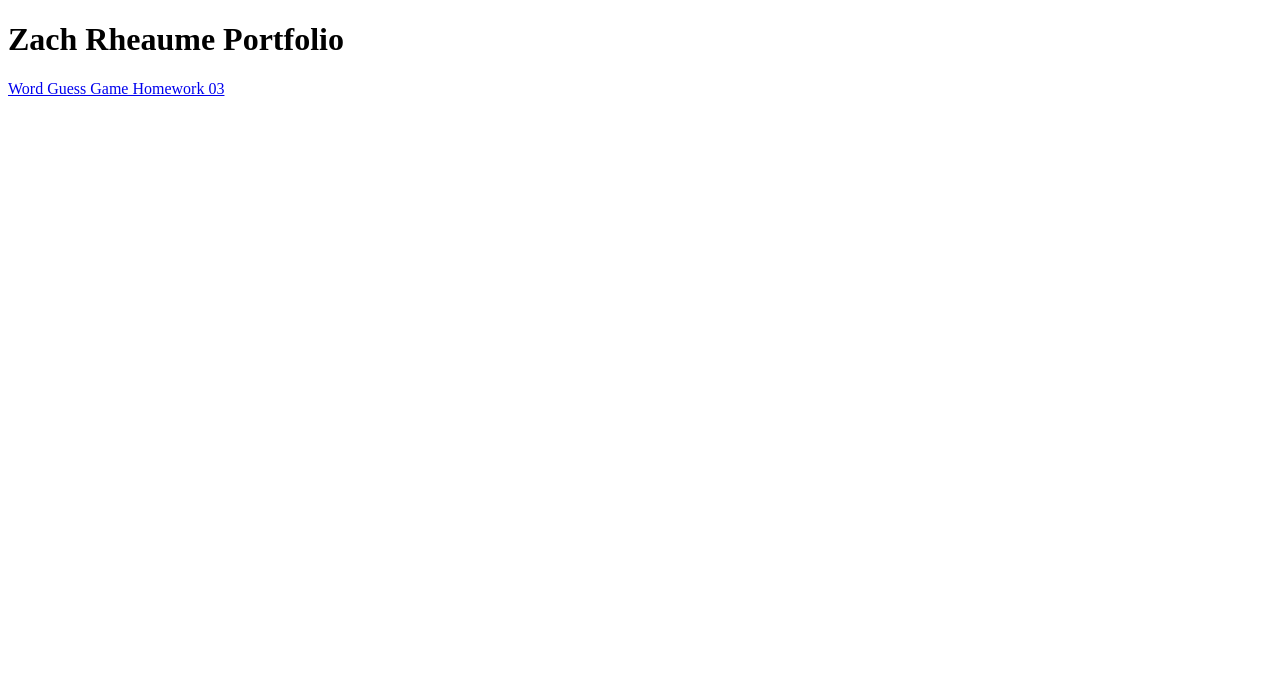
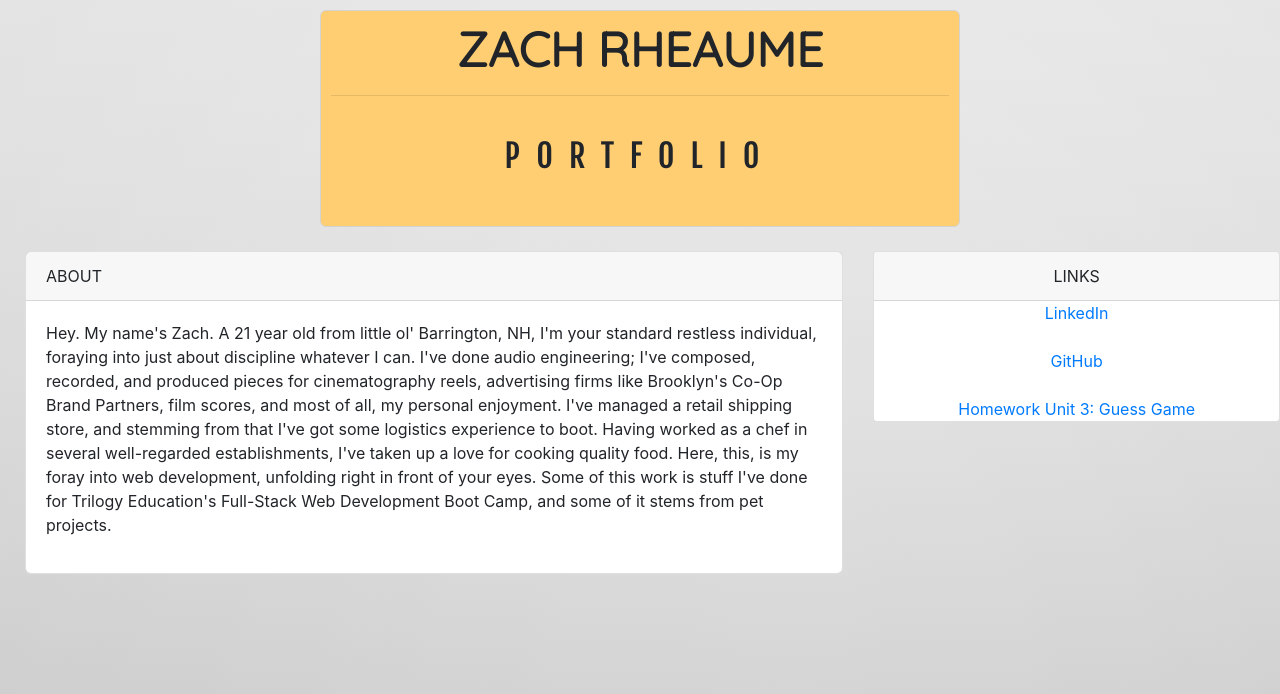
Before and after one commit to zrheaume/zrheaume.github.io, a plain HTML site: page index.html in a window 1280 px wide. Drawn offline with nearby package versions, Linux system fonts and the light colour scheme.

Commit message:
Updating repo to get rudimentary protfolio page live for class

```diff
--- /dev/null
+++ b/assets/css/style.css
@@ -0,0 +1,46 @@
+header{
+    background: rgb(255, 206, 114);
+    border-radius: 6px;
+}
+
+#up-top{
+    clear: both;
+}
+
+.center{
+    margin: auto;
+    width: 50%;
+    border: 1px solid lightgray;
+    padding: 10px;
+}
+
+#page-top{
+    margin-top: 10px;
+    padding-top: 10px;
+}
+
+#header-name{
+    font-family: 'Quicksand', sans-serif;
+    font-size: 48px;
+    font-weight: 800;
+}
+
+#header-subtext{
+    font-family: 'Fjalla One', sans-serif;
+    font-size: 32px;
+    letter-spacing: 16px;
+}
+
+#about-section{
+    margin-left: 25px;
+    border-radius: 6px;
+}
+
+/* #link-section{
+    margin-left: 15px;
+} */
+
+p{
+    padding: 20px;
+
+}
--- a/index.html
+++ b/index.html
@@ -1,23 +1,73 @@
 <!DOCTYPE html>
 
-    <head>
-        <link rel="stylesheet" type="text/css" href="style.css">
-    </head>
+<head>
+    <link rel='style' href='https://cdnjs.cloudflare.com/ajax/libs/meyer-reset/2.0/reset.css'>
+    <link href="https://fonts.googleapis.com/css?family=Fjalla+One|Josefin+Sans|Merriweather+Sans|Noto+Sans+KR|Quicksand"
+        rel="stylesheet">
+    <link rel="stylesheet" typer = 'text/css' href="https://maxcdn.bootstrapcdn.com/bootstrap/4.0.0/css/bootstrap.min.css">
+    <link rel="stylesheet" type="text/css" href="assets/css/style.css">
+</head>
 
-    <body>
-        <header>
+<body background="assets/images/Website-Background.jpg">
+<div id='up-top'>
+    <header class='center' id='page-top'>
+        <div class='text-center'>
+            <h1 id="header-name">ZACH RHEAUME</h1>
+            <hr>
+            <p id='header-subtext'>PORTFOLIO</p>
+        </div>
+    </header>
+</div>
+<br>
 
-            <nav>
-
-            </nav>
-        </header>
-
-        <div class="contentMain">
-            <div class="contentHeader">
-                <h1>Zach Rheaume Portfolio</h1>
+    <div class="containter">
+        <div class="row">
+            <div class='col-md-8'>
+                <div class="card" id='about-section'>
+                    <div class='card-header'>
+                        ABOUT
+                    </div>
+                    <div class="card-text ">
+                        <p>
+                        Hey. My name's Zach. A 21 year old from little ol' Barrington, NH, I'm your standard restless
+                        individual,
+                        foraying into just about discipline whatever I can.
+                        I've done audio engineering; I've composed, recorded, and produced pieces for cinematography
+                        reels,
+                        advertising firms like Brooklyn's Co-Op Brand Partners, film scores, and most of all, my
+                        personal enjoyment.
+                        I've managed a retail shipping store, and stemming from that I've got some logistics experience
+                        to boot. Having worked as a
+                        chef in several well-regarded establishments, I've taken up a love for cooking quality food.
+                        Here, this, is my foray into web development, unfolding right in front of your eyes. Some of
+                        this work is stuff I've
+                        done for Trilogy Education's Full-Stack Web Development Boot Camp, and some of it stems from
+                        pet projects.
+                        </p>
+                    </div>
+                </div>
+            </div>
+            <div class='col-md-4'>
+                    <div class='card'>
+                        <div class='card-header text-center'>
+                            LINKS
+                        </div>
+                        <div class='card-text text-center'>
+                            <div id="link-section">
+                                <a href='https://www.linkedin.com/in/zachary-rheaume-3bb597169/'> LinkedIn </a>
+                                <br>
+                                <br>
+                                <a href='https://github.com/zrheaume'> GitHub </a>
+                                <br>
+                                <br>
+                                <a href='https://zrheaume.github.io/WordGuessGame/'> Homework Unit 3: Guess Game </a>
+                            </div>
+                        </div>
+                    </div>
             </div>
         </div>
-        <a href="https://zrheaume.github.io/WordGuessGame/"> Word Guess Game Homework 03</a>
-    </body>
+    </div>
+
+</body>
 
 </html>
```
Also changed, not shown: assets/images/Website-Background.jpg (added), style.css (deleted).
